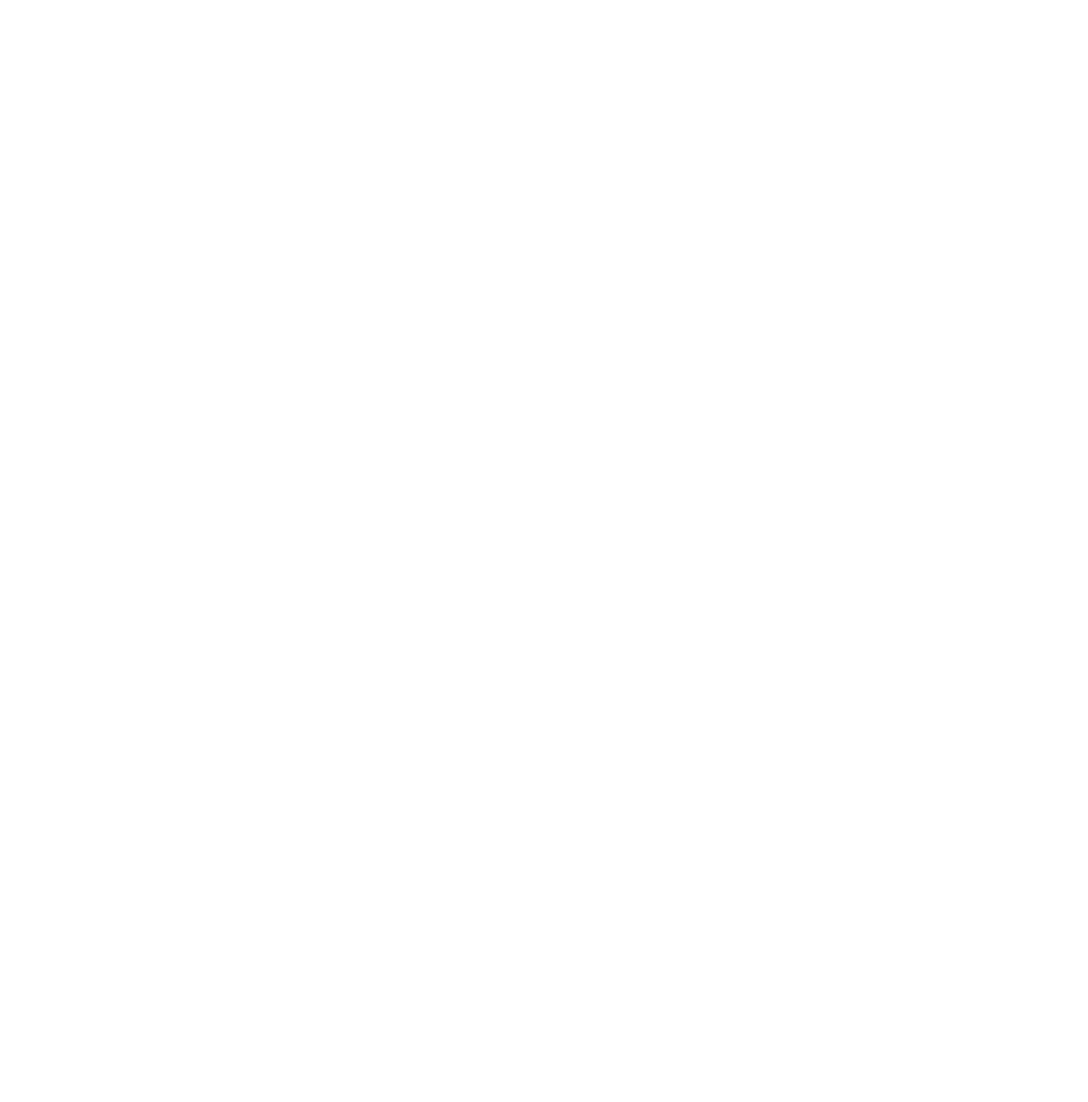
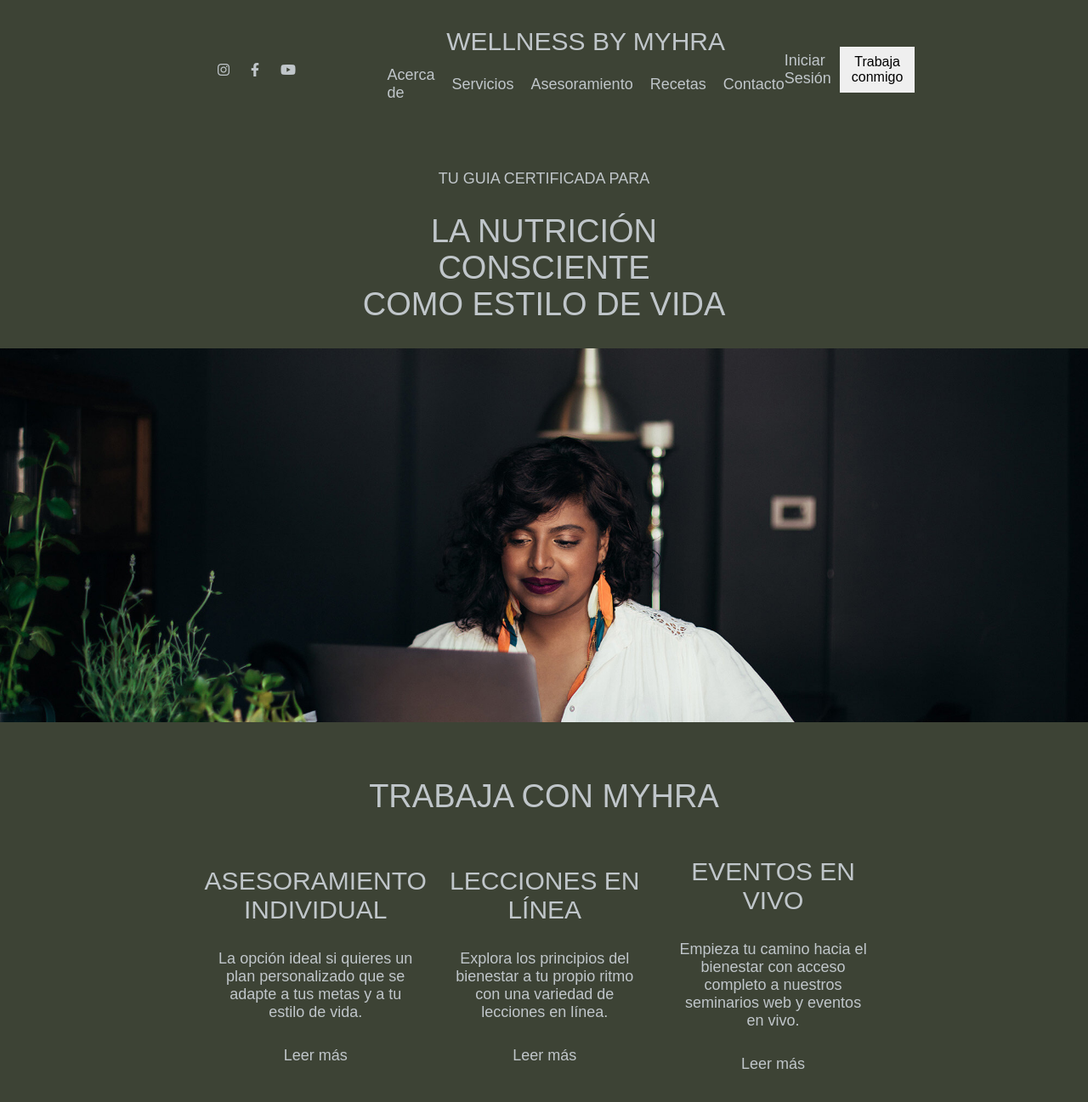
Before and after one commit to Jacksonpirlo/Myhra, a plain HTML site: page index.html in a window 1280 px wide. Shown: the whole page at 85% size. Before the commit the page ends 800 px from the top, so only its background shows below. Drawn offline with Linux system fonts and the light colour scheme; a web font is replaced by a local one.

Commit message:
feat: advances in home page and styles

```diff
--- a/index.html
+++ b/index.html
@@ -3,11 +3,71 @@
 <head>
     <meta charset="UTF-8">
     <meta name="viewport" content="width=device-width, initial-scale=1">
-    <title>Myhra</title>
+    <link rel="stylesheet" href="https://cdnjs.cloudflare.com/ajax/libs/font-awesome/6.0.0-beta3/css/all.min.css">
+    <link rel="stylesheet" href="./style.css">
+    <title>Home | Myhra</title>
 </head>
 <body>
-    <header></header>
-    <main></main>
+    <header>
+        <ul class="social">
+            <li><i class="fa-brands fa-instagram"></i></li>
+            <li><i class="fa-brands fa-facebook-f"></i></li>
+            <li><i class="fa-brands fa-youtube"></i></li>
+        </ul>
+        <nav>
+            <h1>WELLNESS BY MYHRA</h1>
+            <ul>
+                <li><a href="#">Acerca de</a></li>
+                <li><a href="#">Servicios</a></li>
+                <li><a href="#">Asesoramiento</a></li>
+                <li><a href="#">Recetas</a></li>
+                <li><a href="#">Contacto</a></li>
+            </ul>
+        </nav>
+        <div>
+            <a href="">Iniciar Sesión</a>
+            <button>Trabaja conmigo</button>
+
+        </div>
+    </header>
+    <main>
+        <section class="home">
+            <h3>TU GUIA CERTIFICADA PARA</h3>
+            <p>LA NUTRICIÓN <br>
+                  CONSCIENTE <br>
+                COMO ESTILO DE VIDA
+            </p>
+            <div>
+                <img src="./src/assets/img/home.jpg" alt="home-pic">
+            </div>
+        </section>
+        <section class="work-with">
+            <h1>TRABAJA CON MYHRA</h1>
+            <div>
+
+            <article>
+                <h2>ASESORAMIENTO INDIVIDUAL</h2>
+                <p>
+                    La opción ideal si quieres un plan personalizado que se adapte a tus metas y a tu estilo de vida.
+                </p>
+                <a href="#">Leer más</a>
+            </article><article>
+                <h2>LECCIONES EN LÍNEA</h2>
+                <p>
+                    Explora los principios del bienestar a tu propio ritmo con una variedad de lecciones en línea.
+                </p>
+                <a href="#">Leer más</a>
+
+            </article><article>
+                <h2>EVENTOS EN VIVO</h2>
+                <p>
+                    Empieza tu camino hacia el bienestar con acceso completo a nuestros seminarios web y eventos en vivo.
+                </p>
+                <a href="#">Leer más</a>
+            </article>
+            </div>
+        </section>
+    </main>
     <footer></footer>
 </body>
 </html>
--- a/style.css
+++ b/style.css
@@ -1,11 +1,169 @@
 @font-face {
     font-family: minerva-modern;
     src: url(https://use.typekit.net/af/2d15e1/00000000000000003b9afd25/27/l?subset_id=2&fvd=n4&v=3);
+
 }
+:root{
+    --bg: #3D4335FF;
+    --txt-color: #C0C6CAFF;
+    --fs-s: 18px;
+    --fs-m: 24px;
+    --fs-l: 30px;
+    --fs-xl: 38px;
 
+}
 *{
     margin: 0;
     padding: 0;
-    font-family: minerva-modern, serif;
+    list-style: none;
+    text-decoration: none;
+    font-family: minerva-modern, sans-serif;
+    font-weight: lighter;
+    font-size: var(--fs-s);
+}
+body{
+    background: var(--bg);
+    color: var(--txt-color);
+}
+a{
+    color: var(--txt-color);
+}
+i{
+    font-size: 16px;
+}
+header{
+    display: flex;
+    justify-content: space-between;
+    align-items: center;
+    padding: 2.5vw 20%;
+    max-width: 100%;
+    height: 100px;
+}
+    header .social{
+        display: flex;
+        justify-content: space-evenly;
+        align-items: center;
+        gap: 25px;
+        height: 100%;
+    }
+    header nav{
+        margin-left:14%;
+        height: 100%;
+        display: flex;
+        flex-direction: column;
+        justify-content: space-between;
+        align-items:center ;
+    }
+        nav h1{
+            font-size: var(--fs-l);
+        }
+        nav ul{
+            display: flex;
+            justify-content: center;
+            align-items: center;
+            gap: 20px;
+            height: 100%;
+
+        }
+    header > div{
+        height: 100%;
+        width: 20%;
+        display: flex;
+        gap: 10px;
+        align-items: center;
+    }
+        header > div a{
+            width: 50%;
+        }
+        header > div button {
+            height: 54px;
+            width:  200px;
+            border: none;
+            cursor: pointer;
+            color:black;
+            font-size: 16px;
+        }
+
+section{
+    margin: 2rem 0;
+}
+
+.home{
+    display: flex;
+    flex-direction: column;
+    justify-content: center;
+    align-items: center;
+    gap: 30px;
+}
+    .home h3{
+        font-size: var(--fs-s);
+    }
+    .home p{
+        text-align: center;
+        font-size: var(--fs-xl);
+    }
+    .home > div{
+        width: 100%;
+        height: 55vh;
+    }
+        .home img{
+            width: 100%;
+            height: 100%;
+            object-fit: cover;
+            object-position: center;
+        }
+
+
+.work-with{
+    padding: 30px 20%;
+    display: flex;
+    flex-direction: column;
+    justify-content: center;
+    align-items: center;
+    gap: 50px;
+    text-align: center;
+}
+.work-with > div{
+    display: flex;
+    justify-content: space-evenly;
+    align-items: center;
+    gap: 40px;
+    width: 100%;
+}
+    .work-with article{
+        width: 30%;
+        display: flex;
+        flex-direction: column;
+        justify-content: center;
+        align-items: center;
+        gap: 30px;
+    }
+    .work-with  h1{
+        font-size: var(--fs-xl);
+    }
+        .work-with article h2{
+            font-size: var(--fs-l);
+        }
+        .work-with article p{
+            font-size: var(--fs-s);
+        }
+
+@media (max-width: 1200px){
+    header{
+        padding: 20px 5%;
+    }
+    .home > div{
+        width: 100%;
+        height: 30vh;
+    }
+    .home img{
+        object-position: bottom;
+    }
+    .work-with{
+        padding: 30px 5%;
+    }
 
 }
+@media (max-width: 820px){
+
+}
```
Also changed, not shown: src/assets/img/home.jpg (added), src/assets/img/html-css-logo.jpg (deleted).
